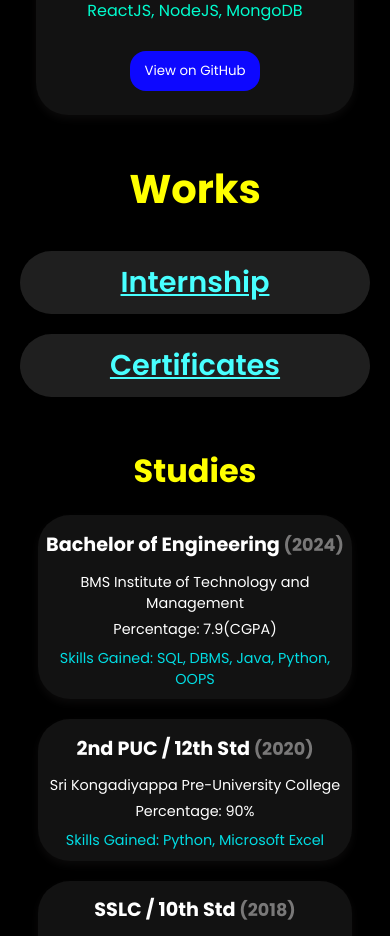
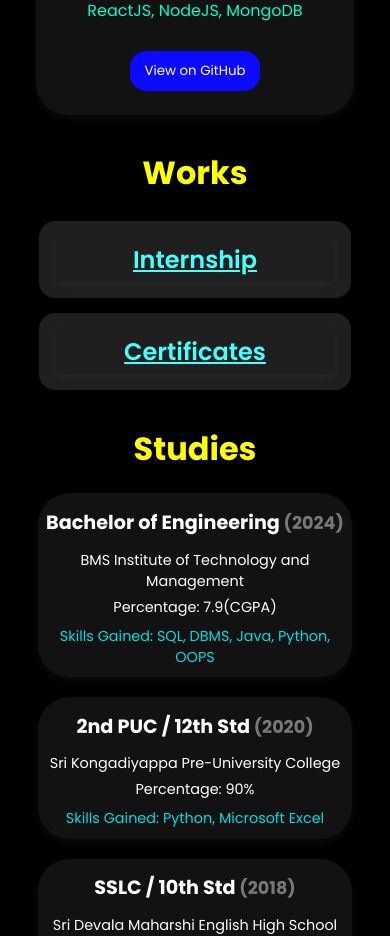
Before and after one commit to rakii17/Portfolio, a React (Create React App) app: page / in a window 390 px wide. Shown: the part 2680-3616 px from the top of the page. Built offline with nearby package versions, Linux system fonts and the light colour scheme.

Commit message:
Adding media queries for works section

```diff
--- a/src/components/Works/works.css
+++ b/src/components/Works/works.css
@@ -80,3 +80,46 @@
     text-decoration-color: #90EE90;
     color: #90EE90;
 }
+
+
+/* Media query for mobile devices */
+@media (max-width: 600px) {
+    .works-container {
+        padding: 10px;
+        max-width: 85%;
+        margin: 0 auto;
+    }
+
+    .section-heading {
+        font-size: 2rem;
+        padding-bottom: 1.5rem;
+    }
+
+    .work-section {
+        margin-bottom: 15px;
+        padding: 1rem;
+        border-radius: 1rem;
+    }
+
+    .work-header {
+        padding: 5px;
+        font-size: 1.5rem;
+    }
+
+    .work-details {
+        padding: 0 1rem;
+    }
+
+    .work-details p {
+        font-size: medium;
+    }
+
+    .work-details ul {
+        padding-left: 0;
+        margin-left: 0;
+    }
+
+    .work-details ul li {
+        margin-left: 0.5rem;
+    }
+}
--- a/src/components/Works/works.js
+++ b/src/components/Works/works.js
@@ -26,7 +26,7 @@ const Works = () => {
         </div>
         {internshipOpen && (
           <div className="work-details">
-            <p> Aqmenz Automation Private Limited </p>
+            <p> Company : Aqmenz Automation Private Limited </p>
             <p className='role'>Job Role: Web Developer Trainee</p>
             <p className='resp'>Key Responsibilities :</p>
             <ul>
```
